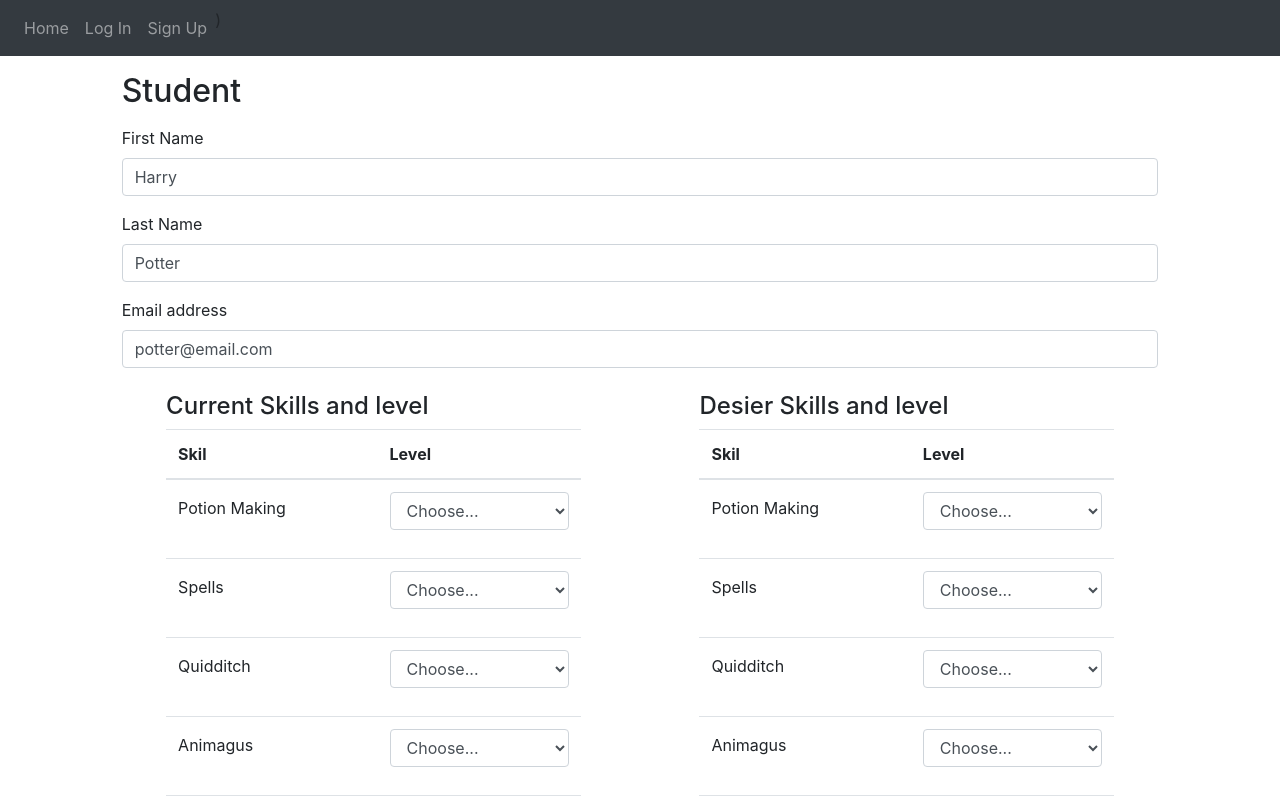
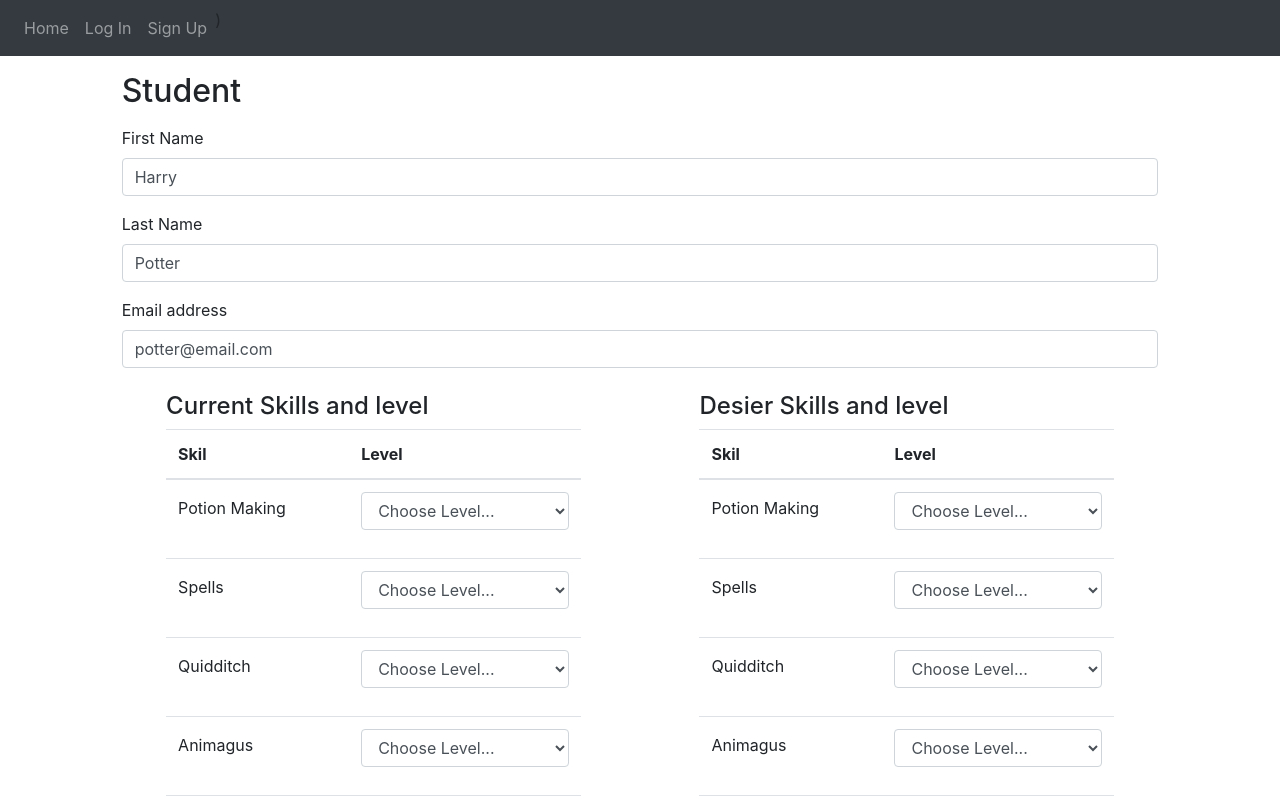
Before and after one commit to israeltechchallenge/hogwarts-react-edumarg, a React (Create React App) app: page /student/1a2b3c4e in a window 1280 px wide. Shown: the top 800 px of the page. Built offline with nearby package versions, Linux system fonts and the light colour scheme.

Commit message:
added changes to skill on student form

```diff
--- a/src/App.js
+++ b/src/App.js
@@ -147,26 +147,25 @@ class App extends Component {
 
   handleNewAdmin(newAdmin) {
     let newAdmins = [...this.state.admins];
-    const now = Date.now();
+    const now = new Date();
     newAdmin.createdOn = now.toDateString();
     newAdmins = [newAdmin, ...newAdmins];
     mockAdmins = newAdmins;
+    console.log("new admin", mockAdmins);
     this.setState({ admins: newAdmins });
     localStorage.setItem("adminList", JSON.stringify(newAdmins));
   }
 
   handleDeleteStudent(studentToDelete) {
-    const orignalStudent = [...this.state.students];
-    const newStudents = orignalStudent.filter(
+    let newStudents = this.state.students.filter(
       (student) => student.id !== studentToDelete.id
     );
+    this.setState({ students: newStudents });
     mockStudents = newStudents;
     localStorage.setItem("studentList", JSON.stringify(newStudents));
-    this.setState({ students: newStudents });
   }
 
   handleSaveStudent(student) {
-    console.log("hande save student", student);
     const now = new Date();
     let newStudents = [...this.state.students];
     let studentInDb = newStudents.find((s) => s.id === student.id);
@@ -180,7 +179,7 @@ class App extends Component {
     // new student logic
     else if (!student.id) {
       const id = now - new Date("1981-05-20");
-      student.id = id;
+      student.id = id.toString();
       student.createdOn = now.toDateString();
       newStudents = [student, ...newStudents];
     }
--- a/src/components/skillsTable.jsx
+++ b/src/components/skillsTable.jsx
@@ -21,7 +21,7 @@ const SkillsTable = (props) => {
         </thead>
         <tbody>
           {skills.map((skill) => (
-            <tr key={`${props.skillType}${skill.replace(" ", "")}`}>
+            <tr key={`${props.type}${skill.replace(" ", "")}`}>
               <td className="pt-3 mt-1">{skill}</td>
               <td>
                 <div className="form-group ">
@@ -32,15 +32,23 @@ const SkillsTable = (props) => {
                     {`Current ${skill} level`}
                   </label>
                   <select
-                    id={`${props.skillType}${skill.replace(" ", "")}level`}
+                    key={`${props.type}${skill.replace(" ", "")}level`}
                     className="form-control"
+                    name={`${skill
+                      .replace(" ", "")
+                      .replace(skill[0], skill[0].toLocaleLowerCase())}`}
+                    id={`$${skill
+                      .replace(" ", "")
+                      .replace(skill[0], skill[0].toLocaleLowerCase())}`}
+                    onChange={(event) => props.onChange(event)}
                   >
-                    <option defaultValue>Choose...</option>
-                    <option>1</option>
-                    <option>2</option>
-                    <option>3</option>
-                    <option>4</option>
-                    <option>5</option>
+                    <option defaultValue>Choose Level...</option>
+                    <option value="0">0</option>
+                    <option value="1">1</option>
+                    <option value="2">2</option>
+                    <option value="3">3</option>
+                    <option value="4">4</option>
+                    <option value="5">5</option>
                   </select>
                 </div>
               </td>
--- a/src/components/student.jsx
+++ b/src/components/student.jsx
@@ -29,23 +29,39 @@ class Student extends Component {
           parcelongue: "",
         },
       },
+      currentSkills: {
+        potionMaking: "",
+        spells: "",
+        quidditch: "",
+        animagus: "",
+        apparate: "",
+        metamorphmagi: "",
+        parcelongue: "",
+      },
+      desierSkills: {
+        potionMaking: "",
+        spells: "",
+        quidditch: "",
+        animagus: "",
+        apparate: "",
+        metamorphmagi: "",
+        parcelongue: "",
+      },
       errors: {},
     };
   }
 
   componentDidMount() {
     const studentId = this.props.match.params.id;
-    console.log("studentId", studentId);
-    console.log("this.props.studentList", this.props.studentList);
     if (studentId === "new") return;
     const editStudent = this.props.studentList.find(
-      (student) => student.id == studentId
+      (student) => student.id === studentId
     );
-    console.log("editStudent", editStudent);
     this.setState({ student: editStudent });
   }
 
   handleChange(event) {
+    console.log("onchange");
     const student = { ...this.state.student };
     student[event.target.name] = event.target.value;
     this.setState({
@@ -53,9 +69,30 @@ class Student extends Component {
     });
   }
 
+  handleOnChangeCurrentSkills(event) {
+    console.log("onchange current", event);
+    const currentSkills = { ...this.state.currentSkills };
+    currentSkills[event.target.name] = event.target.value;
+    this.setState({
+      currentSkills,
+    });
+  }
+
+  handleOnChangeDesierSkills(event) {
+    console.log("onchange desier", event);
+    const desierSkills = { ...this.state.desierSkills };
+    desierSkills[event.target.name] = event.target.value;
+    this.setState({
+      desierSkills,
+    });
+  }
+
   handleSubmit(event) {
     event.preventDefault();
-    this.props.onSaveStudent(this.state.student);
+    let newStudent = { ...this.state.student };
+    newStudent.currentSkills = this.state.currentSkills;
+    newStudent.desierSkills = this.state.desierSkills;
+    this.props.onSaveStudent(this.newStudent);
     event.target.reset();
     this.props.history.replace("/home");
   }
@@ -106,11 +143,17 @@ class Student extends Component {
             <div className="row">
               <div className="col-5 mx-auto">
                 <h4 className="my-2 text-justify">Current Skills and level</h4>
-                <SkillsTable type="current" />
+                <SkillsTable
+                  type="current"
+                  onChange={(event) => this.handleOnChangeCurrentSkills(event)}
+                />
               </div>
               <div className="col-5 mx-auto">
                 <h4 className="my-2 text-justify">Desier Skills and level</h4>
-                <SkillsTable type="desier" />
+                <SkillsTable
+                  type="desier"
+                  onChange={(event) => this.handleOnChangeDesierSkills(event)}
+                />
               </div>
             </div>
             <button type="submit" className="btn btn-primary mx-3">
```
Also changed, not shown: src/components/skillForm.jsx (added, +34 -0 lines).
